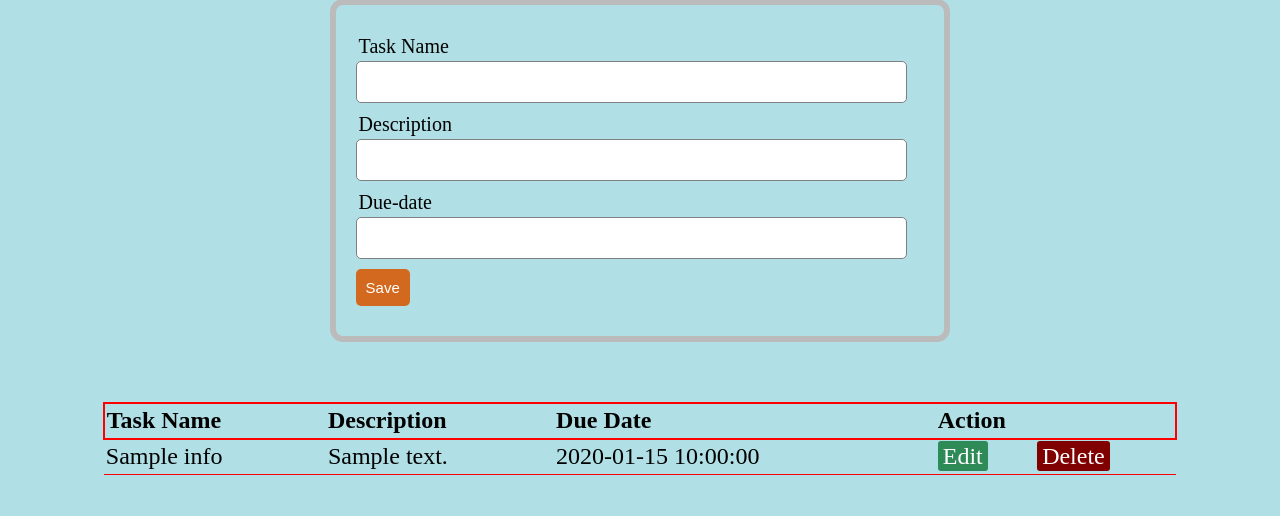
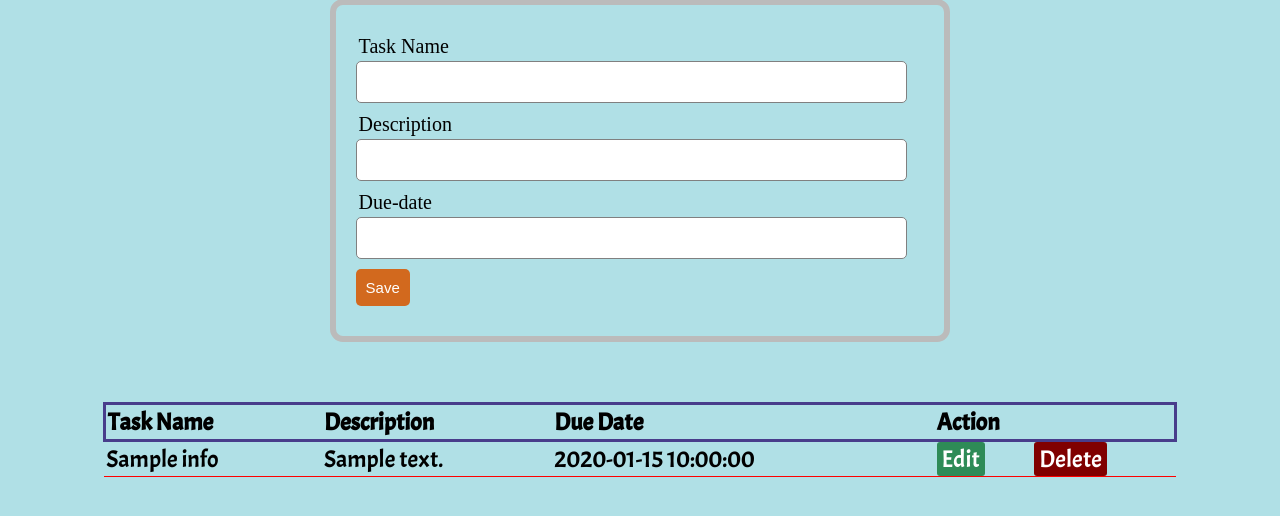
Before and after one commit to urickesau1/taskmanager, a PHP site: page / in a window 1280 px wide. Shown: the part 118-634 px from the top of the page. Run offline with PHP 8.4, Linux system fonts and the light colour scheme; tables that the repository leaves empty or names only in its code hold one stand-in row (values such as "Sample post").

Commit message:
Started commenting in my styles.css file to explain how I styled my webpage

```diff
--- a/styles/styles.css
+++ b/styles/styles.css
@@ -1,9 +1,11 @@
+
+/*These are my base styles for the main content of my webpage*/
 body {
     font-size: 20px;
     background-color: powderblue;
 
 }
-
+/*The styling of my heading/title of my webpage*/
 h1 {
     text-align: center;
     text-decoration: underline;
@@ -11,18 +13,20 @@ h1 {
     color: crimson;
 }
 
+/*This contains the styles for the actual table containing the data the user inserts*/
 table {
     margin: 60px auto;
     border-collapse: collapse;
     text-align: left;
-
     width: 85%;
 }
 
+/*Here I styled the headings of the table containing the data*/
 thead {
-    border: 2px solid red;
+    border: 3px solid darkslateblue;
 }
 
+/*I gave the row a red colour to make it stand out more*/
 tr {
     border-bottom: 1px solid red;
     /*! width: 0%; */
@@ -35,6 +39,7 @@ th, td {
     font-size: larger;
     font-display: bold;
     /*! width: 0px; */
+    font-family: 'Acme', sans-serif;
 }
 
 tr:hover {
```
